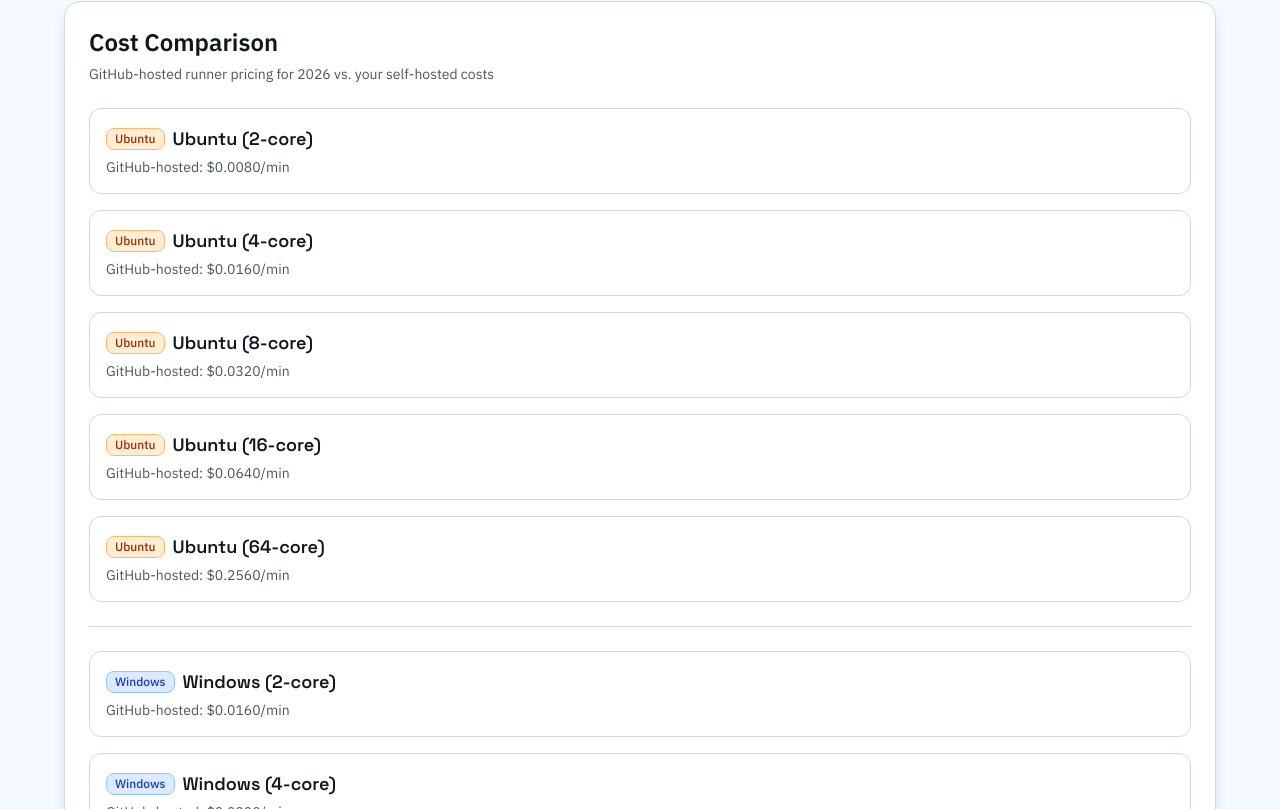
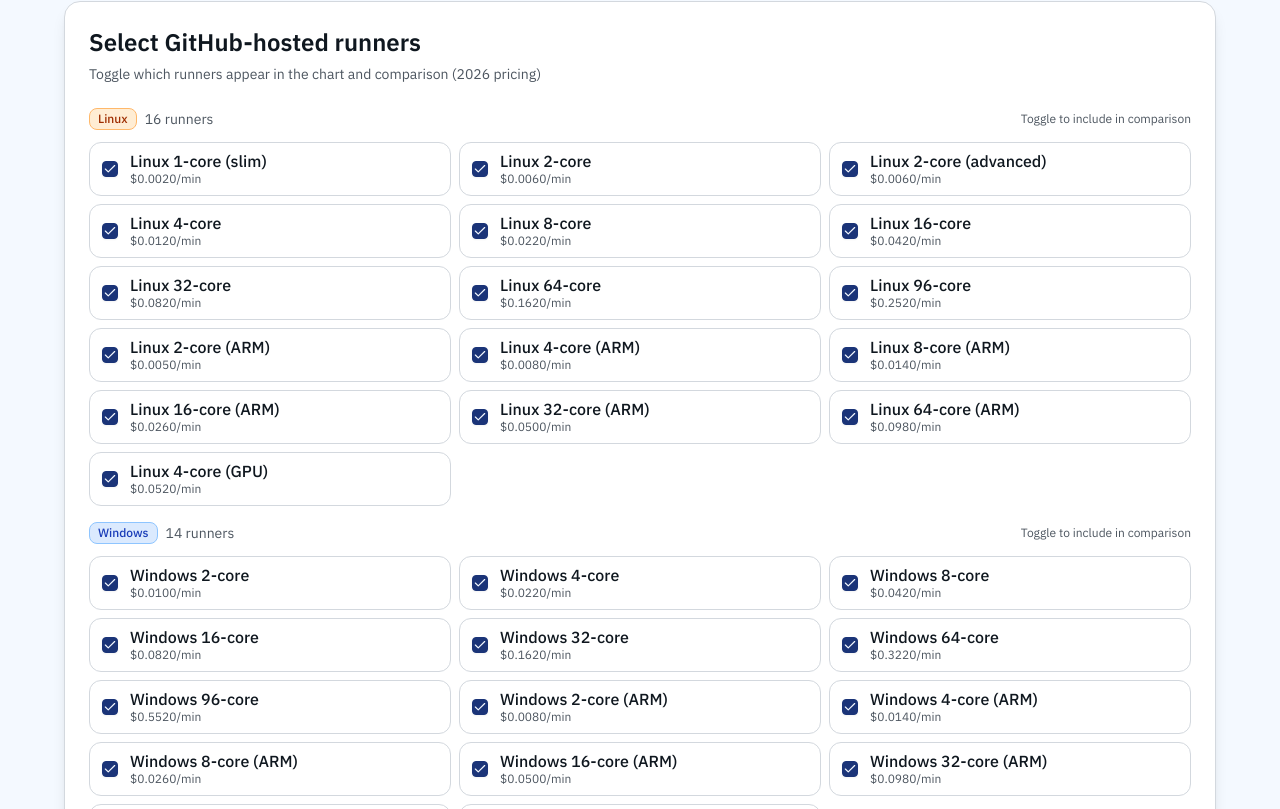
Before and after one commit to aatmmr/github-actions-cost-calculator, a React (Vite) app: page / in a window 1280 px wide. Shown: the part 451-1260 px from the top of the page. Built offline with nearby package versions, Linux system fonts and the light colour scheme.

Commit message:
feat(runner): added latest runner set from docs

```diff
--- a/src/App.tsx
+++ b/src/App.tsx
@@ -1,38 +1,71 @@
-import { useState } from 'react'
-import { Calculator, TrendUp, TrendDown, Check, Warning, ChartBar } from '@phosphor-icons/react'
+import { useMemo, useState } from 'react'
+import { Calculator, TrendUp, Check, Warning, ChartBar } from '@phosphor-icons/react'
 import { Card, CardContent, CardDescription, CardHeader, CardTitle } from '@/components/ui/card'
 import { Input } from '@/components/ui/input'
 import { Label } from '@/components/ui/label'
 import { RadioGroup, RadioGroupItem } from '@/components/ui/radio-group'
 import { Badge } from '@/components/ui/badge'
 import { Separator } from '@/components/ui/separator'
+import { Checkbox } from '@/components/ui/checkbox'
 import { BarChart, Bar, XAxis, YAxis, CartesianGrid, Tooltip, Legend, ResponsiveContainer, Cell } from 'recharts'
 
 type RunnerType = {
+  id: string
   name: string
-  os: 'Ubuntu' | 'Windows' | 'macOS'
+  os: 'Linux' | 'Windows' | 'macOS'
   pricePerMinute: number
+  category: 'standard' | 'x64-large' | 'arm64-large' | 'gpu'
 }
 
 const GITHUB_HOSTED_RUNNERS: RunnerType[] = [
-  { name: 'Ubuntu (2-core)', os: 'Ubuntu', pricePerMinute: 0.008 },
-  { name: 'Ubuntu (4-core)', os: 'Ubuntu', pricePerMinute: 0.016 },
-  { name: 'Ubuntu (8-core)', os: 'Ubuntu', pricePerMinute: 0.032 },
-  { name: 'Ubuntu (16-core)', os: 'Ubuntu', pricePerMinute: 0.064 },
-  { name: 'Ubuntu (64-core)', os: 'Ubuntu', pricePerMinute: 0.256 },
-  { name: 'Windows (2-core)', os: 'Windows', pricePerMinute: 0.016 },
-  { name: 'Windows (4-core)', os: 'Windows', pricePerMinute: 0.032 },
-  { name: 'Windows (8-core)', os: 'Windows', pricePerMinute: 0.064 },
-  { name: 'Windows (16-core)', os: 'Windows', pricePerMinute: 0.128 },
-  { name: 'Windows (64-core)', os: 'Windows', pricePerMinute: 0.512 },
-  { name: 'macOS (3-core)', os: 'macOS', pricePerMinute: 0.08 },
-  { name: 'macOS (6-core M1)', os: 'macOS', pricePerMinute: 0.16 },
-  { name: 'macOS (12-core M1)', os: 'macOS', pricePerMinute: 0.32 },
+  // Standard GitHub-hosted runners (2026 pricing)
+  { id: 'linux_slim', name: 'Linux 1-core (slim)', os: 'Linux', pricePerMinute: 0.002, category: 'standard' },
+  { id: 'linux', name: 'Linux 2-core', os: 'Linux', pricePerMinute: 0.006, category: 'standard' },
+  { id: 'windows', name: 'Windows 2-core', os: 'Windows', pricePerMinute: 0.010, category: 'standard' },
+  { id: 'macos', name: 'macOS 3-core/4-core', os: 'macOS', pricePerMinute: 0.062, category: 'standard' },
+
+  // x64-powered larger runners (2026 pricing)
+  { id: 'linux_2_core_advanced', name: 'Linux 2-core (advanced)', os: 'Linux', pricePerMinute: 0.006, category: 'x64-large' },
+  { id: 'linux_4_core', name: 'Linux 4-core', os: 'Linux', pricePerMinute: 0.012, category: 'x64-large' },
+  { id: 'linux_8_core', name: 'Linux 8-core', os: 'Linux', pricePerMinute: 0.022, category: 'x64-large' },
+  { id: 'linux_16_core', name: 'Linux 16-core', os: 'Linux', pricePerMinute: 0.042, category: 'x64-large' },
+  { id: 'linux_32_core', name: 'Linux 32-core', os: 'Linux', pricePerMinute: 0.082, category: 'x64-large' },
+  { id: 'linux_64_core', name: 'Linux 64-core', os: 'Linux', pricePerMinute: 0.162, category: 'x64-large' },
+  { id: 'linux_96_core', name: 'Linux 96-core', os: 'Linux', pricePerMinute: 0.252, category: 'x64-large' },
+  { id: 'windows_4_core', name: 'Windows 4-core', os: 'Windows', pricePerMinute: 0.022, category: 'x64-large' },
+  { id: 'windows_8_core', name: 'Windows 8-core', os: 'Windows', pricePerMinute: 0.042, category: 'x64-large' },
+  { id: 'windows_16_core', name: 'Windows 16-core', os: 'Windows', pricePerMinute: 0.082, category: 'x64-large' },
+  { id: 'windows_32_core', name: 'Windows 32-core', os: 'Windows', pricePerMinute: 0.162, category: 'x64-large' },
+  { id: 'windows_64_core', name: 'Windows 64-core', os: 'Windows', pricePerMinute: 0.322, category: 'x64-large' },
+  { id: 'windows_96_core', name: 'Windows 96-core', os: 'Windows', pricePerMinute: 0.552, category: 'x64-large' },
+  { id: 'macos_l', name: 'macOS 12-core', os: 'macOS', pricePerMinute: 0.077, category: 'x64-large' },
+
+  // arm64-powered larger runners (2026 pricing)
+  { id: 'linux_2_core_arm', name: 'Linux 2-core (ARM)', os: 'Linux', pricePerMinute: 0.005, category: 'arm64-large' },
+  { id: 'linux_4_core_arm', name: 'Linux 4-core (ARM)', os: 'Linux', pricePerMinute: 0.008, category: 'arm64-large' },
+  { id: 'linux_8_core_arm', name: 'Linux 8-core (ARM)', os: 'Linux', pricePerMinute: 0.014, category: 'arm64-large' },
+  { id: 'linux_16_core_arm', name: 'Linux 16-core (ARM)', os: 'Linux', pricePerMinute: 0.026, category: 'arm64-large' },
+  { id: 'linux_32_core_arm', name: 'Linux 32-core (ARM)', os: 'Linux', pricePerMinute: 0.050, category: 'arm64-large' },
+  { id: 'linux_64_core_arm', name: 'Linux 64-core (ARM)', os: 'Linux', pricePerMinute: 0.098, category: 'arm64-large' },
+  { id: 'windows_2_core_arm', name: 'Windows 2-core (ARM)', os: 'Windows', pricePerMinute: 0.008, category: 'arm64-large' },
+  { id: 'windows_4_core_arm', name: 'Windows 4-core (ARM)', os: 'Windows', pricePerMinute: 0.014, category: 'arm64-large' },
+  { id: 'windows_8_core_arm', name: 'Windows 8-core (ARM)', os: 'Windows', pricePerMinute: 0.026, category: 'arm64-large' },
+  { id: 'windows_16_core_arm', name: 'Windows 16-core (ARM)', os: 'Windows', pricePerMinute: 0.050, category: 'arm64-large' },
+  { id: 'windows_32_core_arm', name: 'Windows 32-core (ARM)', os: 'Windows', pricePerMinute: 0.098, category: 'arm64-large' },
+  { id: 'windows_64_core_arm', name: 'Windows 64-core (ARM)', os: 'Windows', pricePerMinute: 0.194, category: 'arm64-large' },
+  { id: 'macos_xl', name: 'macOS 5-core (M2 Pro)', os: 'macOS', pricePerMinute: 0.102, category: 'arm64-large' },
+
+  // GPU-powered runners (2026 pricing)
+  { id: 'linux_4_core_gpu', name: 'Linux 4-core (GPU)', os: 'Linux', pricePerMinute: 0.052, category: 'gpu' },
+  { id: 'windows_4_core_gpu', name: 'Windows 4-core (GPU)', os: 'Windows', pricePerMinute: 0.102, category: 'gpu' },
 ]
 
 function App() {
   const [costInput, setCostInput] = useState('')
   const [timeUnit, setTimeUnit] = useState<'minute' | 'hour'>('hour')
+  const [selectedRunners, setSelectedRunners] = useState<string[]>(
+    () => GITHUB_HOSTED_RUNNERS.map((runner) => runner.id)
+  )
 
   const selfHostedCostPerMinute = costInput
     ? timeUnit === 'minute'
@@ -57,7 +90,7 @@
 
   const getOSBadgeColor = (os: string) => {
     switch (os) {
-      case 'Ubuntu':
+      case 'Linux':
         return 'bg-orange-100 text-orange-800 border-orange-300'
       case 'Windows':
         return 'bg-blue-100 text-blue-800 border-blue-300'
@@ -70,7 +103,7 @@
 
   const getOSChartColor = (os: string) => {
     switch (os) {
-      case 'Ubuntu':
+      case 'Linux':
         return 'oklch(0.70 0.15 40)'
       case 'Windows':
         return 'oklch(0.60 0.20 240)'
@@ -81,13 +114,20 @@
     }
   }
 
-  const chartData = selfHostedCostPerMinute !== null ? GITHUB_HOSTED_RUNNERS.map(runner => ({
-    name: runner.name,
-    os: runner.os,
-    'GitHub-hosted': runner.pricePerMinute,
-    'Self-hosted': selfHostedCostPerMinute,
-    difference: selfHostedCostPerMinute - runner.pricePerMinute,
-  })) : []
+  const filteredRunners = useMemo(
+    () => GITHUB_HOSTED_RUNNERS.filter((runner) => selectedRunners.includes(runner.id)),
+    [selectedRunners]
+  )
+
+  const chartData = selfHostedCostPerMinute !== null
+    ? filteredRunners.map((runner) => ({
+        name: runner.name,
+        os: runner.os,
+        'GitHub-hosted': runner.pricePerMinute,
+        'Self-hosted': selfHostedCostPerMinute,
+        difference: selfHostedCostPerMinute - runner.pricePerMinute,
+      }))
+    : []
 
   const CustomTooltip = ({ active, payload }: any) => {
     if (active && payload && payload.length) {
@@ -198,6 +238,65 @@
           </CardContent>
         </Card>
 
+        <Card className="shadow-lg">
+          <CardHeader>
+            <CardTitle className="text-2xl">Select GitHub-hosted runners</CardTitle>
+            <CardDescription>
+              Toggle which runners appear in the chart and comparison (2026 pricing)
+            </CardDescription>
+          </CardHeader>
+          <CardContent className="space-y-4">
+            {['Linux', 'Windows', 'macOS'].map((os) => {
+              const runnersForOS = GITHUB_HOSTED_RUNNERS.filter((runner) => runner.os === os)
+
+              return (
+                <div key={os} className="space-y-3">
+                  <div className="flex items-center justify-between">
+                    <div className="flex items-center gap-2">
+                      <Badge variant="outline" className={getOSBadgeColor(os)}>
+                        {os}
+                      </Badge>
+                      <span className="text-sm text-muted-foreground">{runnersForOS.length} runners</span>
+                    </div>
+                    <div className="flex items-center gap-2 text-xs text-muted-foreground">
+                      <span>Toggle to include in comparison</span>
+                    </div>
+                  </div>
+                  <div className="grid gap-2 md:grid-cols-2 lg:grid-cols-3">
+                    {runnersForOS.map((runner) => {
+                      const checked = selectedRunners.includes(runner.id)
+                      return (
+                        <label
+                          key={runner.id}
+                          className="flex items-center gap-3 rounded-lg border bg-card px-3 py-2 hover:border-primary/50 hover:shadow-sm cursor-pointer"
+                        >
+                          <Checkbox
+                            checked={checked}
+                            onCheckedChange={(value) => {
+                              setSelectedRunners((prev) => {
+                                const isChecked = value === true
+                                if (isChecked) {
+                                  return prev.includes(runner.id) ? prev : [...prev, runner.id]
+                                }
+                                return prev.filter((id) => id !== runner.id)
+                              })
+                            }}
+                            aria-label={`Toggle ${runner.name}`}
+                          />
+                          <div className="flex flex-col">
+                            <span className="font-medium leading-tight">{runner.name}</span>
+                            <span className="text-xs text-muted-foreground">{formatCurrency(runner.pricePerMinute)}/min</span>
+                          </div>
+                        </label>
+                      )
+                    })}
+                  </div>
+                </div>
+              )
+            })}
+          </CardContent>
+        </Card>
+
         {selfHostedCostPerMinute !== null && (
           <Card className="shadow-lg">
             <CardHeader>
@@ -244,7 +343,7 @@
               <div className="flex justify-center gap-6 mt-6 flex-wrap">
                 <div className="flex items-center gap-2">
                   <div className="w-4 h-4 rounded" style={{ backgroundColor: 'oklch(0.70 0.15 40)' }} />
-                  <span className="text-sm text-muted-foreground">Ubuntu</span>
+                  <span className="text-sm text-muted-foreground">Linux</span>
                 </div>
                 <div className="flex items-center gap-2">
                   <div className="w-4 h-4 rounded" style={{ backgroundColor: 'oklch(0.60 0.20 240)' }} />
@@ -268,9 +367,9 @@
           </CardHeader>
           <CardContent>
             <div className="space-y-4">
-              {GITHUB_HOSTED_RUNNERS.map((runner, index) => {
+              {filteredRunners.map((runner, index) => {
                 const showSeparator =
-                  index > 0 && runner.os !== GITHUB_HOSTED_RUNNERS[index - 1].os
+                  index > 0 && runner.os !== filteredRunners[index - 1].os
 
                 return (
                   <div key={runner.name}>
@@ -359,6 +458,12 @@
                 <p>Enter your self-hosted infrastructure cost above to see the comparison</p>
               </div>
             )}
+
+            {selfHostedCostPerMinute !== null && filteredRunners.length === 0 && (
+              <div className="text-center py-8 text-muted-foreground">
+                <p>Select at least one GitHub-hosted runner to compare.</p>
+              </div>
+            )}
           </CardContent>
         </Card>
 
```
Also changed, not shown: 1 other file (tests, documents, lock files or other folders).
